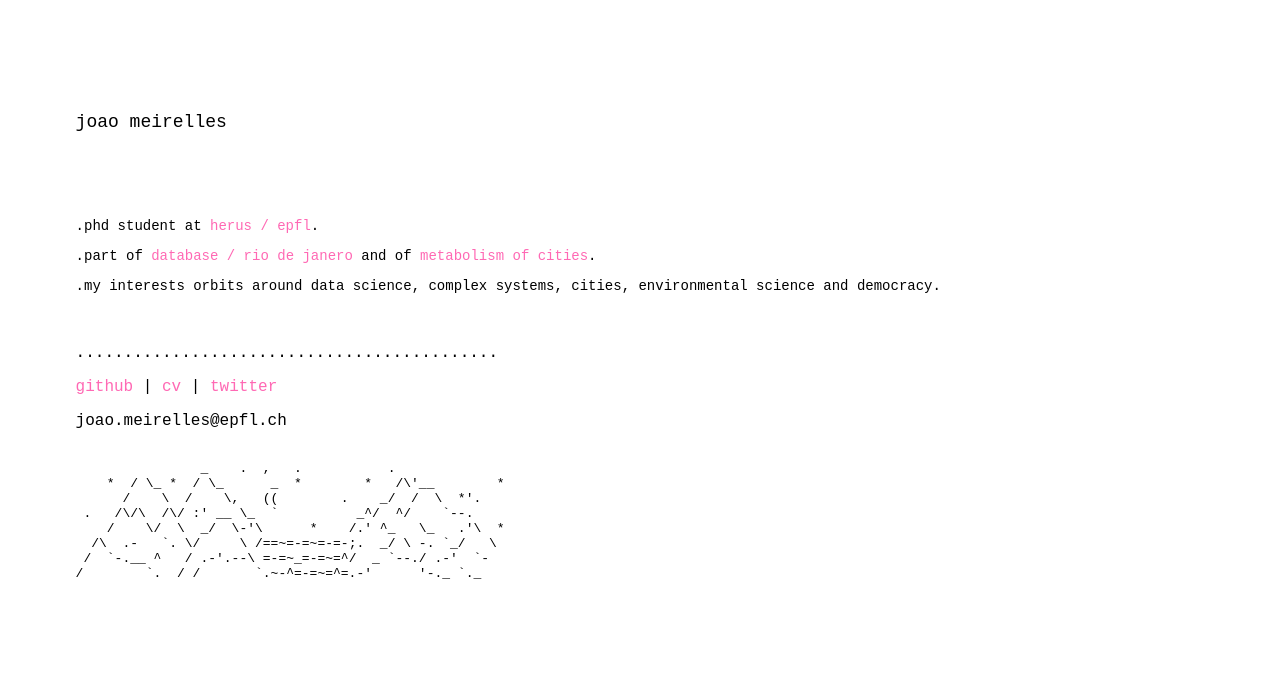
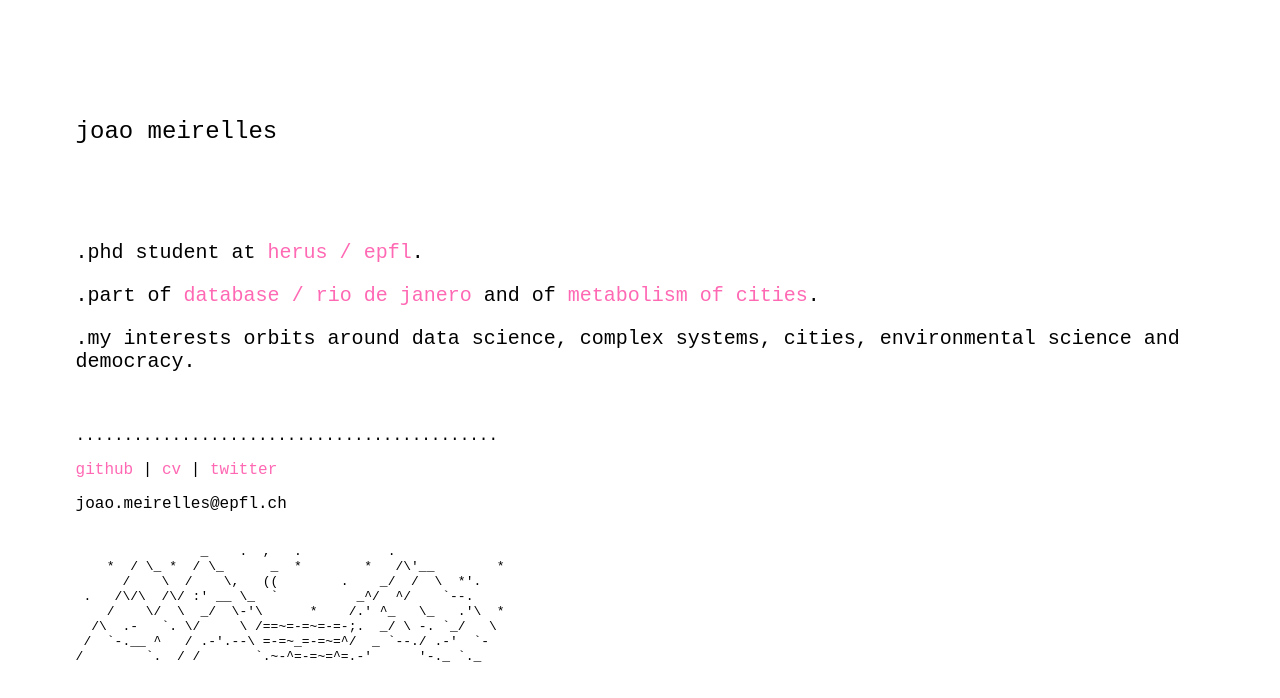
Before and after one commit to joaomeirelles/joaomeirelles.github.io, a plain HTML site: page index.html in a window 1280 px wide. Drawn offline with Linux system fonts and the light colour scheme.

Commit message:
Update index.html

```diff
--- a/index.html
+++ b/index.html
@@ -14,11 +14,11 @@ body {
 }
 
 .title {
-    font-size: 18px;
+    font-size: 24px;
   }
 
 .item {
-    font-size: 14px;
+    font-size: 20px;
   }
 .link {
     font-size: 10px;
```
